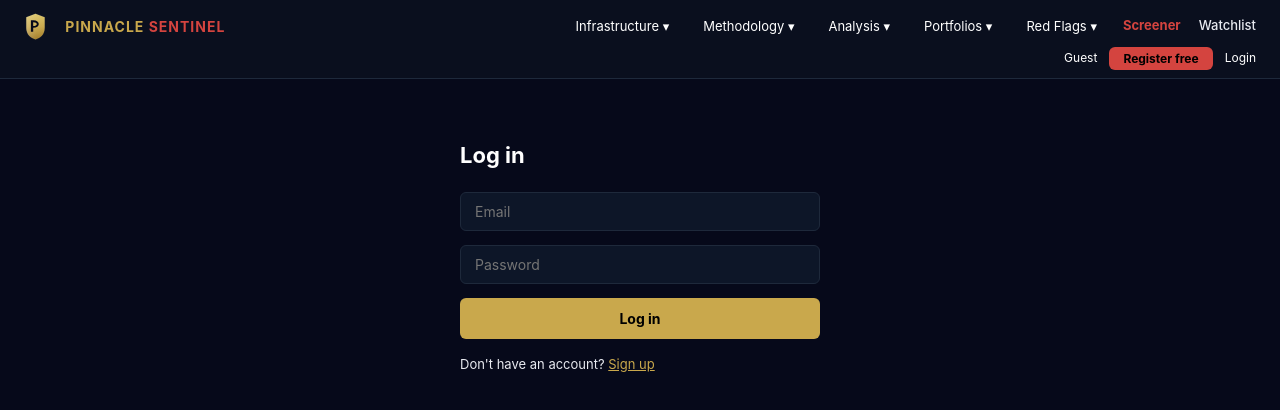
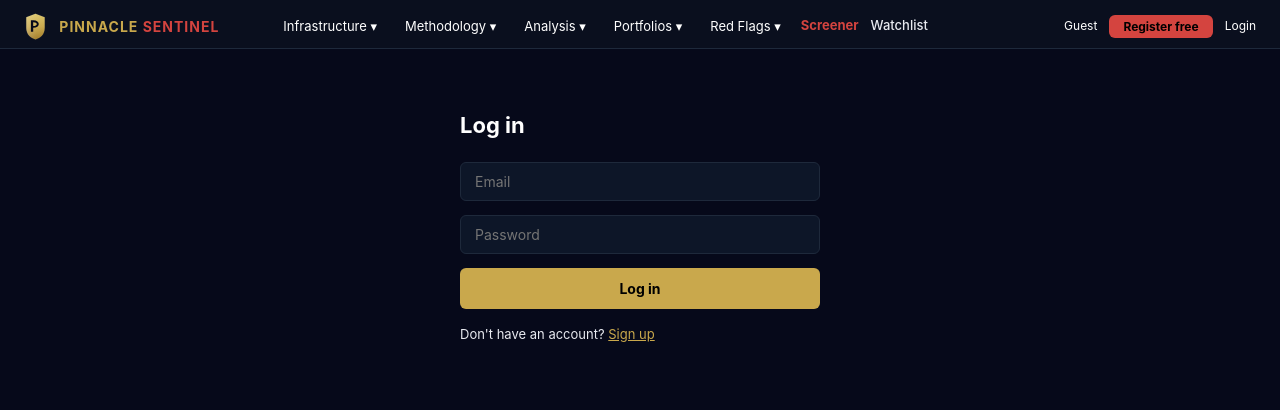
Before and after one commit to vijs29/pinnacle-sentinel, a React (Vite) app in the folder ui/: page /login in a window 1280 px wide. Shown: the top 410 px of the page. Built offline with nearby package versions, Linux system fonts and the light colour scheme.

Commit message:
fix: PinnacleNavBar updated — Platform Intelligence first, account inline; Analysis duplicate removed

```diff
--- a/ui/src/components/NavBar.jsx
+++ b/ui/src/components/NavBar.jsx
@@ -32,7 +32,6 @@ const DROPDOWNS = [
       { path: '/flag-analysis',         label: 'Flag Analysis' },
       { path: '/beneish',               label: 'Beneish M-Score' },
       { path: '/altman',                label: 'Altman Z-Score' },
-      { path: '/platform-intelligence', label: 'Platform Intelligence' },
     ],
   },
   {
--- a/ui/src/components/PinnacleNavBar.jsx
+++ b/ui/src/components/PinnacleNavBar.jsx
@@ -26,13 +26,13 @@ import { useNavigate, useLocation } from 'react-router-dom'
 
 // ── Standard Infrastructure dropdown links (identical across all products) ──
 export const STANDARD_INFRA_LINKS = [
+  { path: '/platform-intelligence',             label: 'Platform Intelligence' },
   { path: '/infrastructure?section=ansible',    label: 'Ansible' },
   { path: '/infrastructure?section=terraform',  label: 'Terraform' },
   { path: '/infrastructure?section=containers', label: 'Docker & Containers' },
   { path: '/infrastructure?section=aws',        label: 'AWS Services' },
   { path: '/infrastructure?section=security',   label: 'Security' },
   { path: '/infrastructure',                    label: 'Platform Overview' },
-  { path: '/platform-intelligence',             label: 'Platform Intelligence' },
 ]
 
 // ── Token helpers ─────────────────────────────────────────────────────────────
@@ -178,7 +178,7 @@ export default function PinnacleNavBar({
     ...dropdowns.flatMap(d => d.links.map(l => ({ ...l, group: d.label }))),
   ]
 
-  const GAP = 18
+  const GAP = 12
 
   return (
     <div style={{
@@ -283,7 +283,7 @@ export default function PinnacleNavBar({
       {/* ── Desktop nav row ───────────────────────────────────────────────── */}
       {!isMobile && (
         <>
-          <div style={{ display: 'flex', alignItems: 'center', gap: GAP }}>
+          <div style={{ display: 'flex', alignItems: 'center', gap: GAP, width: '100%' }}>
 
             {/* Back / Home */}
             {!hideBackHome && (
@@ -306,7 +306,7 @@ export default function PinnacleNavBar({
               <span style={{ color: accentColor }}>{wordmark}</span>
             </div>
 
-            <div style={{ flex: 1 }} />
+            <div style={{ minWidth: 32, flexShrink: 0 }} />
 
             {/* Dropdowns */}
             {dropdowns.map(d => (
@@ -339,14 +339,13 @@ export default function PinnacleNavBar({
                 }}
               >{link.label}</button>
             ))}
-          </div>
 
-          {/* Account row — below nav, flush right */}
-          <div style={{ display: 'flex', justifyContent: 'flex-end', alignItems: 'center', marginTop: 6, minHeight: 24 }}>
-            {subtitle && (
-              <div style={{ flex: 1, fontSize: 11, color: 'var(--text-muted)' }}>{subtitle}</div>
-            )}
-            {isLoggedIn ? (
+            {/* Account — inline at far right */}
+            <div style={{ marginLeft: 'auto', display: 'flex', alignItems: 'center', gap: 8, flexShrink: 0 }}>
+              {subtitle && (
+                <span style={{ fontSize: 11, color: 'var(--text-muted)' }}>{subtitle}</span>
+              )}
+              {isLoggedIn ? (
               <div ref={accountRef} style={{ position: 'relative' }}>
                 <div
                   onClick={() => setAccountOpen(o => !o)}
@@ -407,7 +406,8 @@ export default function PinnacleNavBar({
                   style={{ color: '#ffffff', fontSize: 12, cursor: 'pointer' }}>Login</span>
               </div>
             )}
-          </div>
+            </div>{/* end account inline */}
+          </div>{/* end main nav row */}
         </>
       )}
     </div>
```
